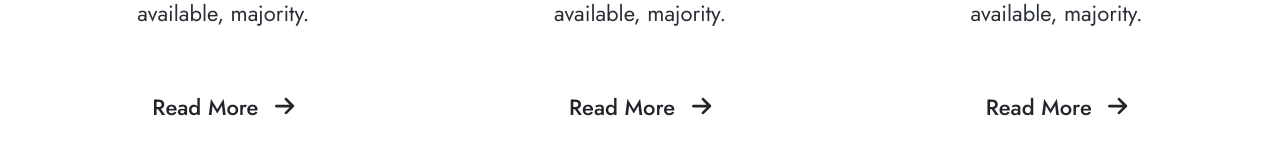
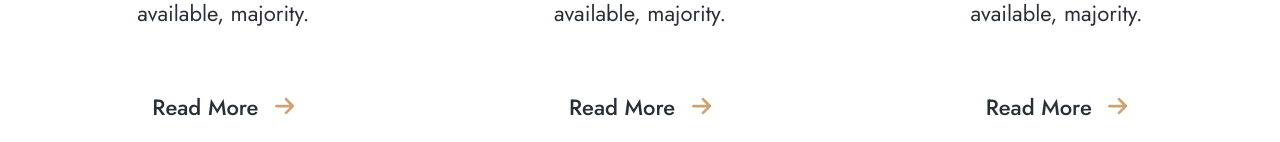
Before and after one commit to ecpieritz/interno-design, a Vue app: page / in a window 1280 px wide. Shown: the part 982-1124 px from the top of the page. Built offline with nearby package versions, Linux system fonts and the light colour scheme.

Commit message:
Added text-btn style

```diff
--- a/src/styles.scss
+++ b/src/styles.scss
@@ -118,4 +118,16 @@ p{
       }
     }
   }
+  &.text-btn{
+    color: $id-gray;
+    svg{
+      color: $id-gold;
+    }
+    &:hover{
+      color: $id-gold;
+      svg{
+        color: $id-gray;
+      }
+    }
+  }
 }
```
